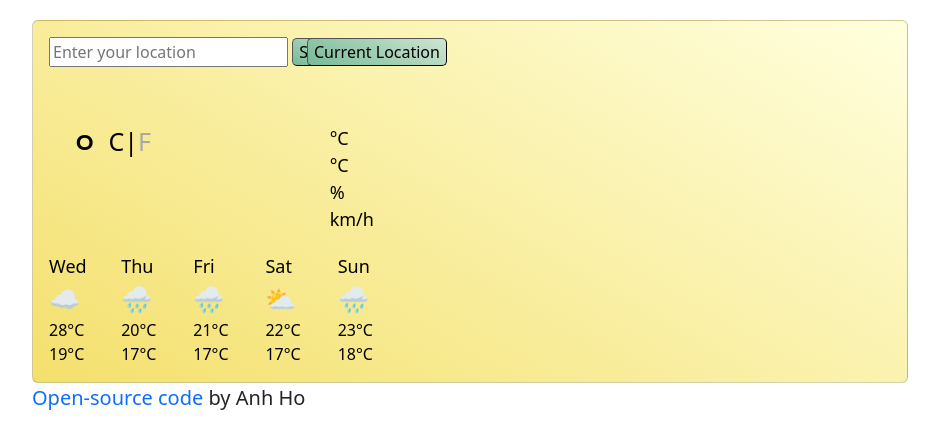
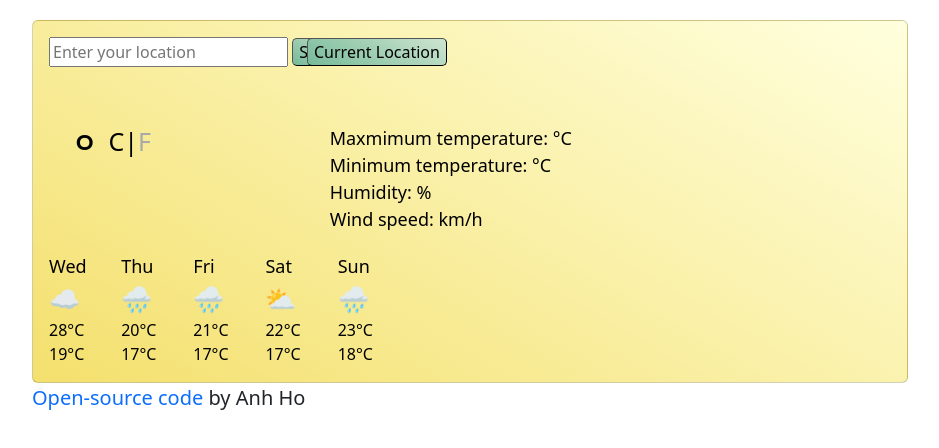
Before and after one commit to AnnieHooo/Weather-app, a plain HTML site: page index.html in a window 1280 px wide. Shown: the whole page, without its empty margins (170-1109 px from the left). Drawn offline with nearby package versions, Linux system fonts and the light colour scheme.

```diff
--- a/index.html
+++ b/index.html
@@ -49,13 +49,15 @@
                   ><span class="Fahrenheit" id="Fahrenheit">F</span>
                 </div>
                 <div class="col-4 other_weather_stats">
-                  <span id="max-temp"></span><span id="max-temp-unit">°C </span
-                  ><br />
-                  <span id="min-temp"></span><span id="min-temp-unit">°C </span
-                  ><br />
-                  <span id="humidity"></span><span id="humidity-unit"> % </span>
+                  <span>Maxmimum temperature: </span><span id="max-temp"></span
+                  ><span id="max-temp-unit">°C </span><br />
+                  <span>Minimum temperature: </span><span id="min-temp"></span
+                  ><span id="min-temp-unit">°C </span><br />
+                  <span>Humidity: </span><span id="humidity"></span
+                  ><span id="humidity-unit"> % </span>
                   <br />
-                  <span id="wind"></span><span id="wind-unit"> km/h </span>
+                  <span>Wind speed: </span><span id="wind"></span
+                  ><span id="wind-unit"> km/h </span>
                   <br />
                 </div>
                 <div class="col-4">
```
